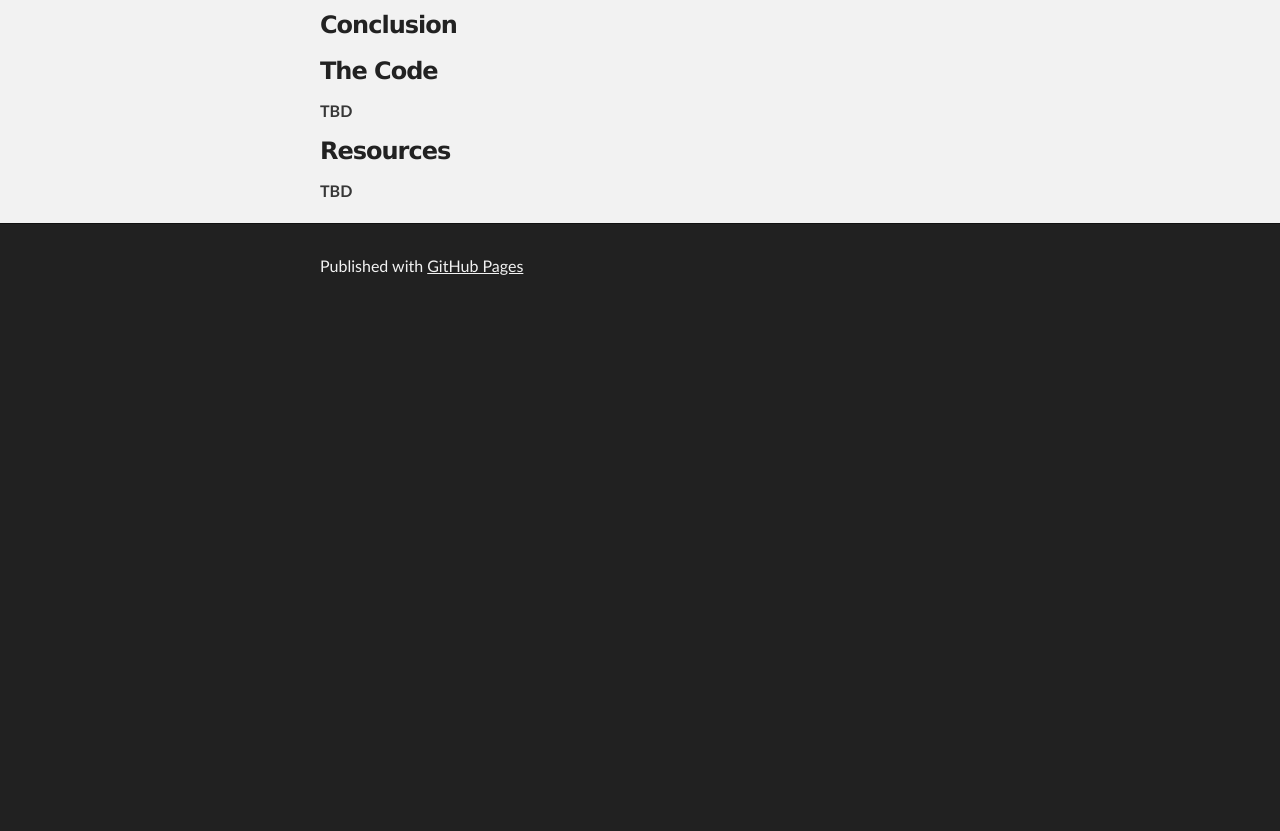
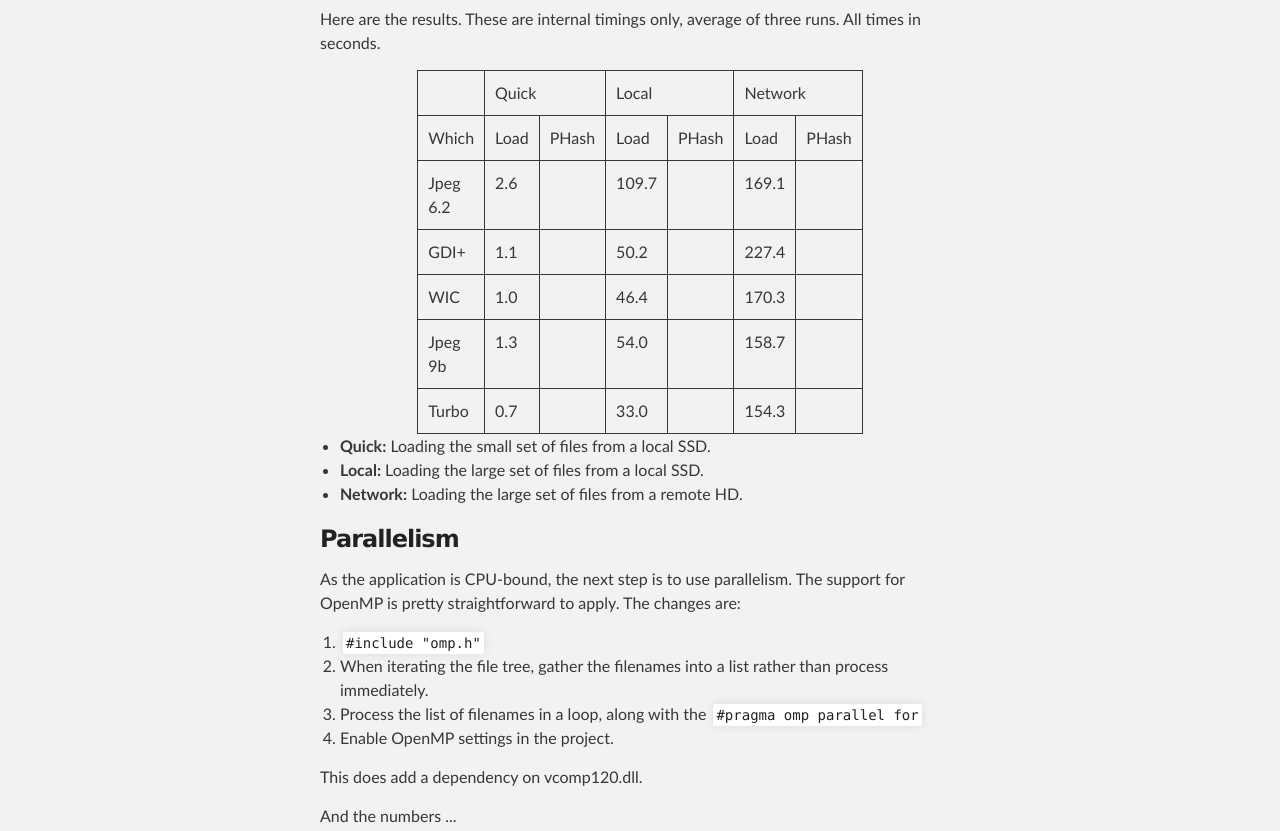
Before and after one commit to fire-eggs/fire-eggs.github.io, a plain HTML site: page jpeg_load_part2.html in a window 1280 px wide. Shown: the part 675-1506 px from the top of the page. Before the commit the page ends 988 px from the top, so only its background shows below. Drawn offline with Linux system fonts and the light colour scheme.

Commit message:
add parallel results to part 2

```diff
--- a/jpeg_load_part2.html
+++ b/jpeg_load_part2.html
@@ -40,6 +40,38 @@ When Natively loading JPEGs on Windows, the libJpeg-turbo library is on average
 <h4>LibJpeg-Turbo</h4>
 
 <h3>Testing</h3>
+<p>
+  Here are the results. These are internal timings only, average of three runs. All times in seconds.
+</p>
+
+<table style="margin:0px auto; width:400px">
+  <tr><td></td><td colspan="2">Quick</td><td colspan="2">Local</td><td colspan="2">Network</td></tr>
+  <tr><td>Which</td><td>Load</td><td>PHash</td><td>Load</td><td>PHash</td><td>Load</td><td>PHash</td></tr>
+  <tr><td>Jpeg 6.2</td><td>2.6</td><td></td><td>109.7</td><td></td><td>169.1</td><td></td></tr>
+  <tr><td>GDI+</td>    <td>1.1</td><td></td><td>50.2</td><td></td><td>227.4</td><td></td></tr>
+  <tr><td>WIC</td>     <td>1.0</td><td></td><td>46.4</td><td></td><td>170.3</td><td></td></tr>
+  <tr><td>Jpeg 9b</td> <td>1.3</td><td></td><td>54.0</td><td></td><td>158.7</td><td></td></tr>
+  <tr><td>Turbo</td>   <td>0.7</td><td></td><td>33.0</td><td></td><td>154.3</td><td></td></tr>
+</table>
+
+<ul><li><strong>Quick:</strong> Loading the small set of files from a local SSD.</li>
+<li><strong>Local:</strong> Loading the large set of files from a local SSD.</li>
+<li><strong>Network:</strong> Loading the large set of files from a remote HD.</li>
+</ul>
+
+<h3>Parallelism</h3>
+<p>
+As the application is CPU-bound, the next step is to use parallelism. The support for OpenMP is pretty straightforward to apply. The changes are:
+</p>
+<ol>
+<li><code>#include "omp.h"</code></li>
+<li>When iterating the file tree, gather the filenames into a list rather than process immediately.</li>
+<li>Process the list of filenames in a loop, along with the <code>#pragma omp parallel for</code></li>
+<li>Enable OpenMP settings in the project.</li>
+</ol>
+<p>This does add a dependency on vcomp120.dll.</p>
+<p>And the numbers ...</p>
+<img src="../images/AppRuntimes.png" alt="graph">
 
 <h3>Conclusion</h3>
 
```
